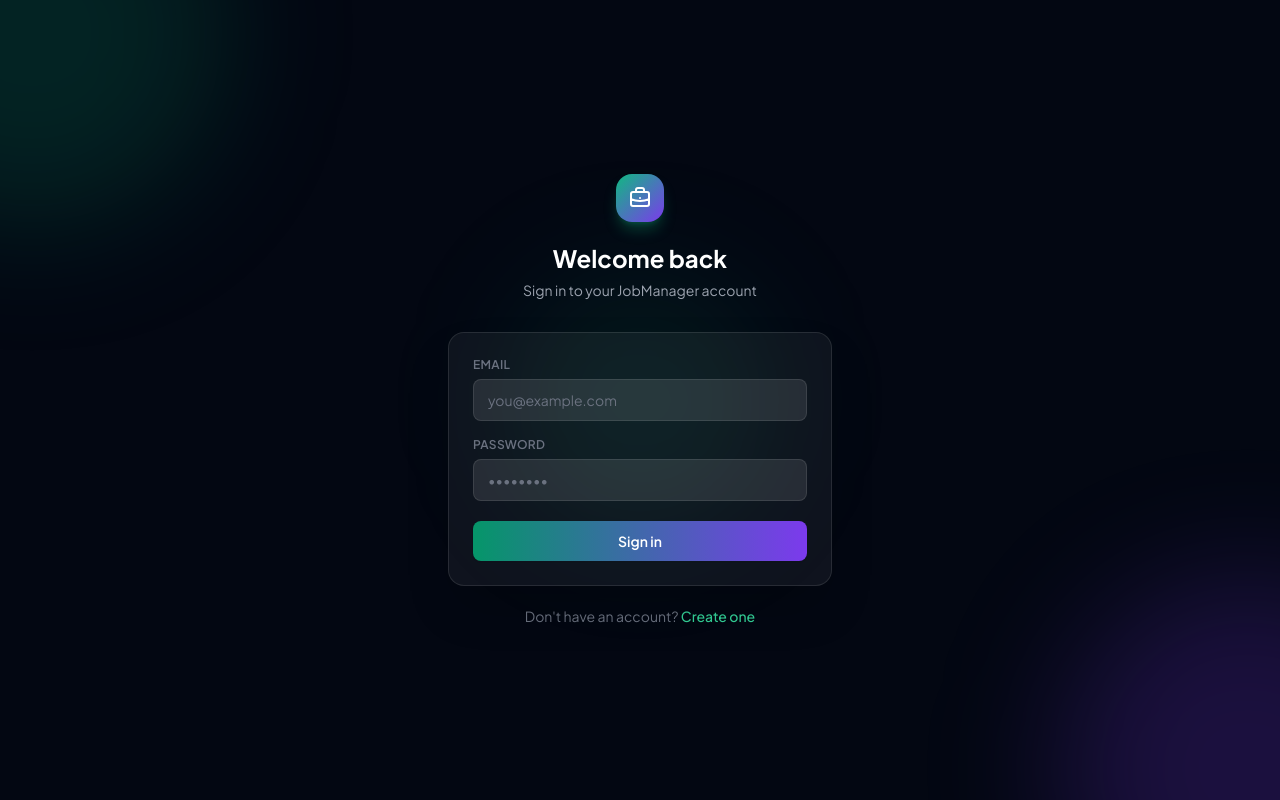
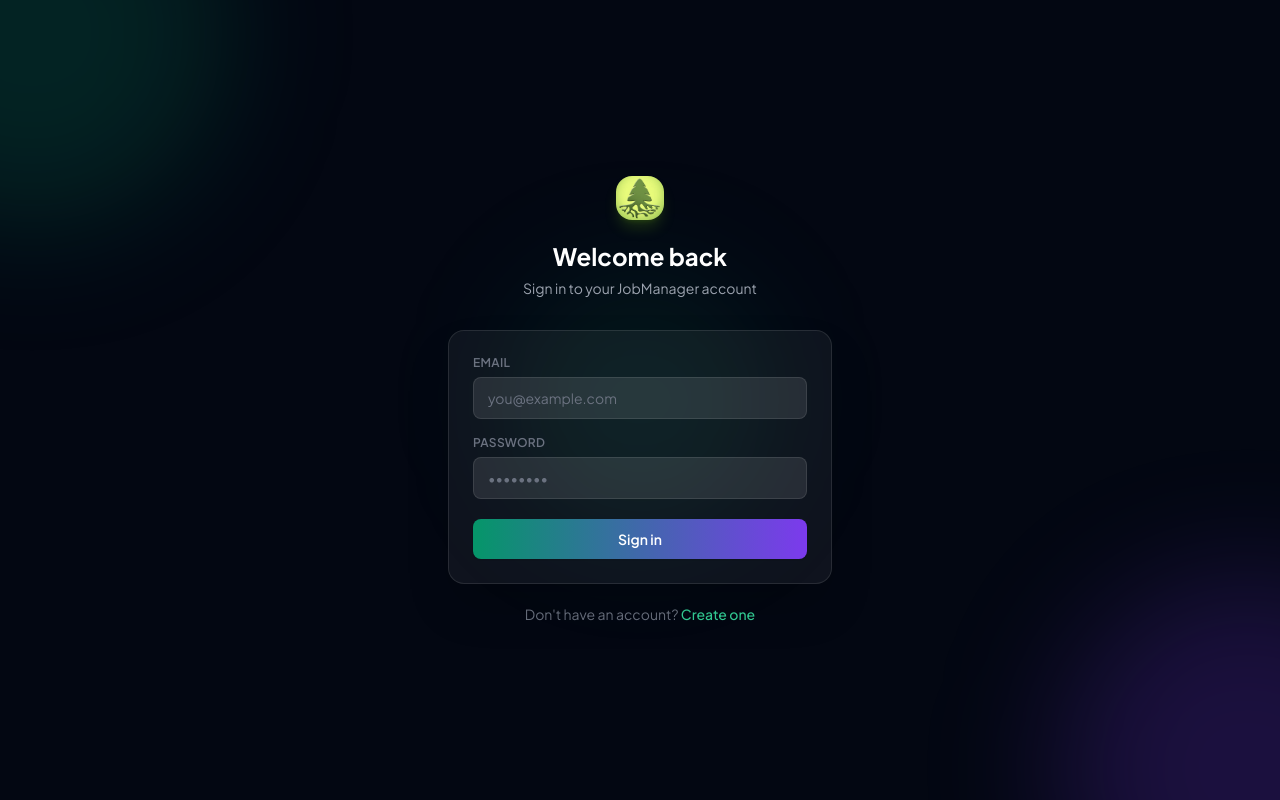
Before and after one commit to WallerDevs/JobManager, a Next.js app: page /login in a window 1280 px wide. Built offline with nearby package versions, Linux system fonts and the light colour scheme.

Commit message:
Logo fix

```diff
--- a/src/app/(auth)/login/page.tsx
+++ b/src/app/(auth)/login/page.tsx
@@ -47,11 +47,7 @@
 
       <div className="relative w-full max-w-sm animate-fade-in">
         <div className="mb-8 text-center">
-          <div className="mx-auto mb-5 flex h-12 w-12 items-center justify-center rounded-2xl bg-gradient-to-br from-brand-500 to-violet-600 shadow-lg shadow-brand-500/30">
-            <svg className="h-6 w-6 text-white" fill="none" viewBox="0 0 24 24" stroke="currentColor" strokeWidth={2}>
-              <path strokeLinecap="round" strokeLinejoin="round" d="M21 13.255A23.931 23.931 0 0112 15c-3.183 0-6.22-.62-9-1.745M16 6V4a2 2 0 00-2-2h-4a2 2 0 00-2 2v2m4 6h.01M5 20h14a2 2 0 002-2V8a2 2 0 00-2-2H5a2 2 0 00-2 2v10a2 2 0 002 2z" />
-            </svg>
-          </div>
+          <img src="/logo.png" width={48} height={48} alt="JobManager" className="mx-auto mb-5 rounded-2xl shadow-lg shadow-lime-500/20" />
           <h1 className="text-2xl font-bold text-white">Welcome back</h1>
           <p className="mt-1.5 text-sm text-gray-400">Sign in to your JobManager account</p>
         </div>
--- a/src/app/(auth)/register/page.tsx
+++ b/src/app/(auth)/register/page.tsx
@@ -50,11 +50,7 @@
 
       <div className="relative w-full max-w-sm animate-fade-in">
         <div className="mb-8 text-center">
-          <div className="mx-auto mb-5 flex h-12 w-12 items-center justify-center rounded-2xl bg-gradient-to-br from-brand-500 to-violet-600 shadow-lg shadow-brand-500/30">
-            <svg className="h-6 w-6 text-white" fill="none" viewBox="0 0 24 24" stroke="currentColor" strokeWidth={2}>
-              <path strokeLinecap="round" strokeLinejoin="round" d="M21 13.255A23.931 23.931 0 0112 15c-3.183 0-6.22-.62-9-1.745M16 6V4a2 2 0 00-2-2h-4a2 2 0 00-2 2v2m4 6h.01M5 20h14a2 2 0 002-2V8a2 2 0 00-2-2H5a2 2 0 00-2 2v10a2 2 0 002 2z" />
-            </svg>
-          </div>
+          <img src="/logo.png" width={48} height={48} alt="JobManager" className="mx-auto mb-5 rounded-2xl shadow-lg shadow-lime-500/20" />
           <h1 className="text-2xl font-bold text-white">Create your account</h1>
           <p className="mt-1.5 text-sm text-gray-400">Start managing your job search today</p>
         </div>
--- a/src/app/(dashboard)/dashboard/page.tsx
+++ b/src/app/(dashboard)/dashboard/page.tsx
@@ -75,11 +75,7 @@
 
           {applications.length === 0 ? (
             <div className="rounded-xl border border-dashed border-white/[0.07] bg-gray-900/50 p-10 flex flex-col items-center gap-4 text-center">
-              <div className="flex h-14 w-14 items-center justify-center rounded-2xl bg-brand-500/10 ring-1 ring-brand-500/20">
-                <svg className="h-7 w-7 text-brand-400" fill="none" viewBox="0 0 24 24" stroke="currentColor" strokeWidth={1.5}>
-                  <path strokeLinecap="round" strokeLinejoin="round" d="M21 13.255A23.931 23.931 0 0112 15c-3.183 0-6.22-.62-9-1.745M16 6V4a2 2 0 00-2-2h-4a2 2 0 00-2 2v2m4 6h.01M5 20h14a2 2 0 002-2V8a2 2 0 00-2-2H5a2 2 0 00-2 2v10a2 2 0 002 2z" />
-                </svg>
-              </div>
+              <img src="/logo.png" width={56} height={56} alt="JobManager" className="rounded-2xl opacity-80" />
               <div>
                 <p className="text-sm font-semibold text-gray-100">No applications yet</p>
                 <p className="mt-1 text-xs text-gray-500">Add your first one to get started.</p>
--- a/src/components/applications/ApplicationsClient.tsx
+++ b/src/components/applications/ApplicationsClient.tsx
@@ -110,9 +110,7 @@
                 transition={{ delay: 0.1, type: "spring", stiffness: 300, damping: 25 }}
                 className="flex h-14 w-14 items-center justify-center rounded-2xl bg-brand-500/10 ring-1 ring-brand-500/20"
               >
-                <svg className="h-7 w-7 text-brand-400" fill="none" viewBox="0 0 24 24" stroke="currentColor" strokeWidth={1.5}>
-                  <path strokeLinecap="round" strokeLinejoin="round" d="M21 13.255A23.931 23.931 0 0112 15c-3.183 0-6.22-.62-9-1.745M16 6V4a2 2 0 00-2-2h-4a2 2 0 00-2 2v2m4 6h.01M5 20h14a2 2 0 002-2V8a2 2 0 00-2-2H5a2 2 0 00-2 2v10a2 2 0 002 2z" />
-                </svg>
+                <img src="/logo.png" width={56} height={56} alt="JobManager" className="rounded-2xl opacity-80" />
               </motion.div>
               <div>
                 <p className="text-sm font-semibold text-gray-100">
--- a/src/components/marketing/Landing.tsx
+++ b/src/components/marketing/Landing.tsx
@@ -141,7 +141,7 @@
         {/* Sidebar */}
         <div className="w-36 sm:w-44 bg-gray-950 border-r border-white/5 flex flex-col p-2.5 gap-0.5 flex-shrink-0">
           <div className="flex items-center gap-2 px-2 py-2 mb-1">
-            <div className="h-5 w-5 rounded-md bg-gradient-to-br from-emerald-500 to-green-600 flex-shrink-0" />
+            <img src="/logo.png" width={20} height={20} alt="JobManager" className="rounded-md flex-shrink-0" />
             <span className="text-xs font-semibold text-white hidden sm:block">JobManager</span>
           </div>
           {["Dashboard", "Applications", "Documents"].map((item, i) => (
```
Also changed, not shown: public/logo.svg (deleted).
